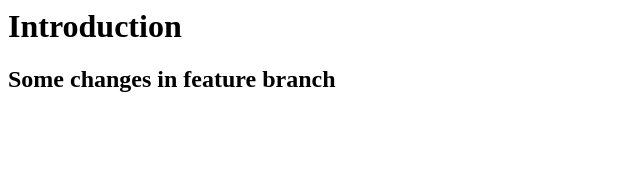
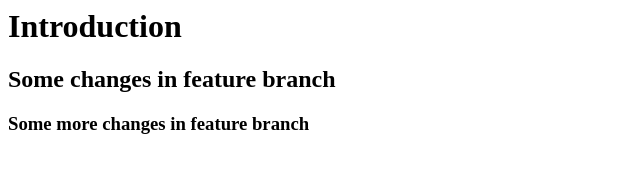
Before and after one commit to shoshinpath/test_proj1, a plain HTML site: page index.html in a window 1280 px wide. Shown: the whole page, without its empty margins (0-640 px from the left). Drawn offline with Linux system fonts and the light colour scheme.

Commit message:
22nd change in feature branch

```diff
--- a/index.html
+++ b/index.html
@@ -1,2 +1,3 @@
 <h1> Introduction </h1>
 <h2> Some changes in feature branch </h2>
+<h3> Some more changes in feature branch </h3>
```
